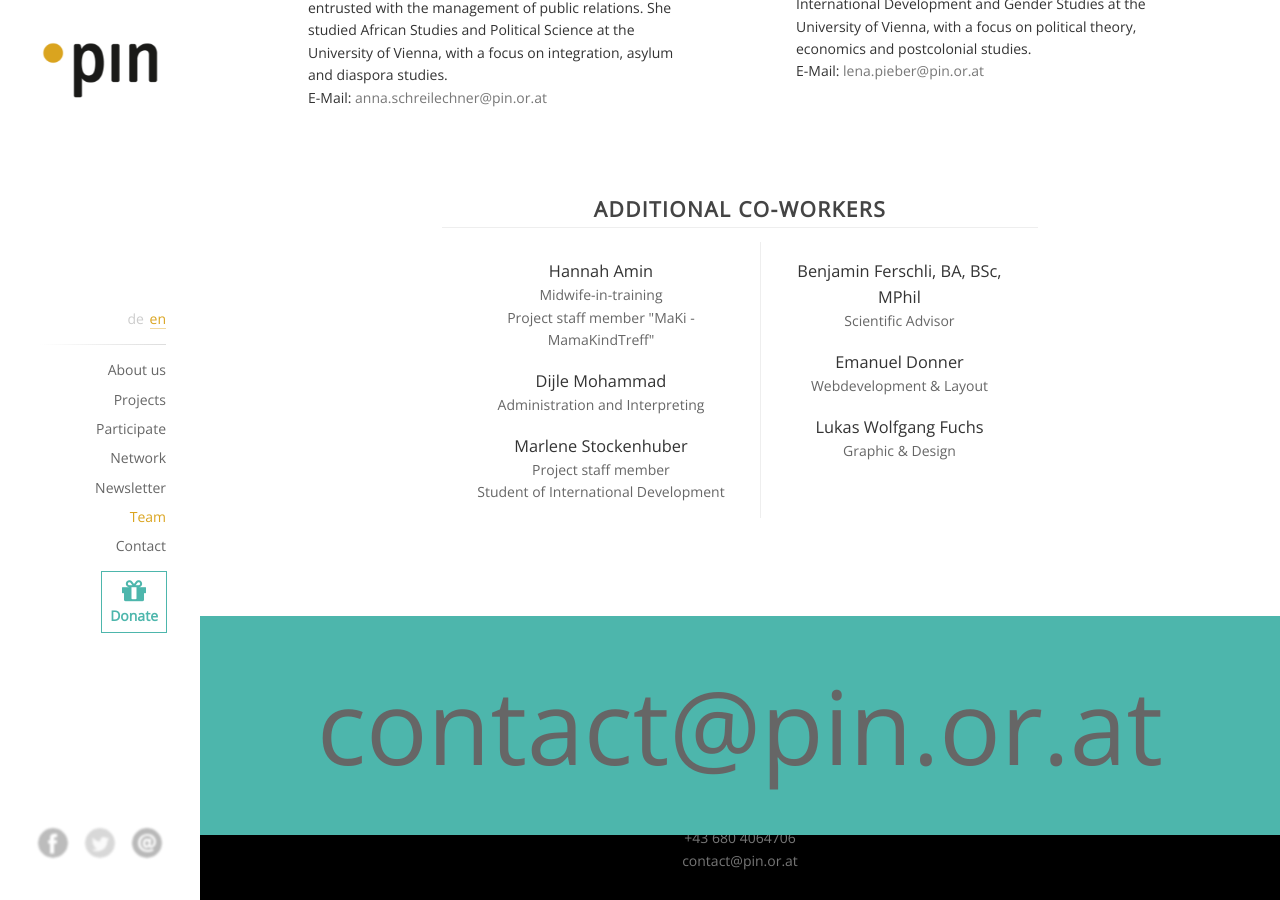
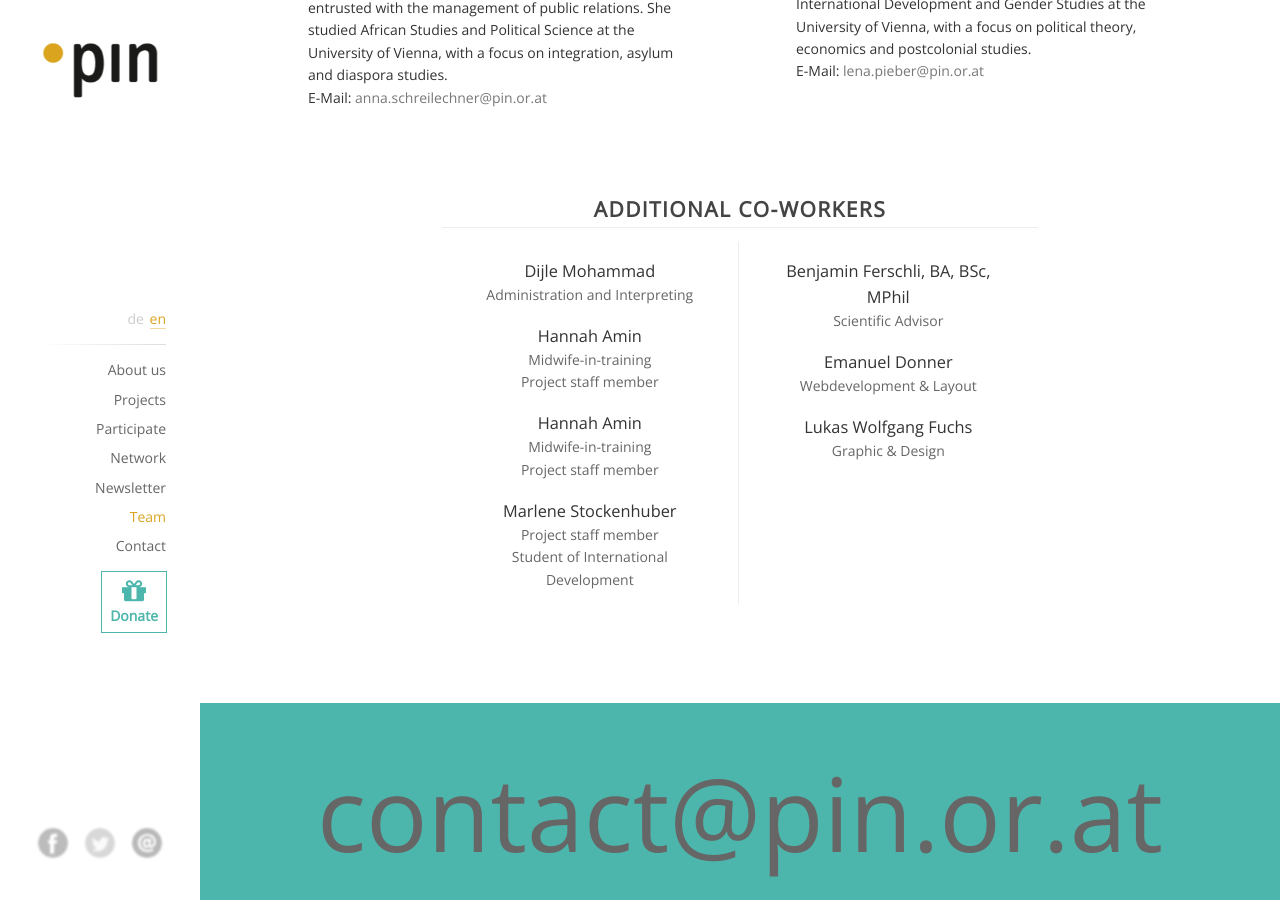
Before and after one commit to pinverein/anna-laura, a Jekyll site: the page built from en/index.html, in a window 1280 px wide and 900 px high, scrolled down 5469 px. Built offline with Jekyll 4.4.1, drawn with Linux system fonts in a browser that asks for light colours; comment, search, counter and statistics services are not loaded.

Commit message:
Update content_team.html

```diff
--- a/pages/en/content_team.html
+++ b/pages/en/content_team.html
@@ -37,10 +37,12 @@ language: en
       <div class="sub-box">
         <div class="member-column">
           <!-- <h2>Noch wer</h2> -->
-          <h3>Hannah Amin</h3>
-          <p>Midwife-in-training<br> Project staff member "MaKi - MamaKindTreff"</p>
           <h3>Dijle Mohammad</h3>
           <p>Administration and Interpreting</p>
+          <h3>Hannah Amin</h3>
+          <p>Midwife-in-training<br>Project staff member</p>
+          <h3>Hannah Amin</h3>
+          <p>Midwife-in-training<br>Project staff member</p>
           <h3>Marlene Stockenhuber</h3>
           <p>Project staff member<br>Student of International Development</p>
 
```
